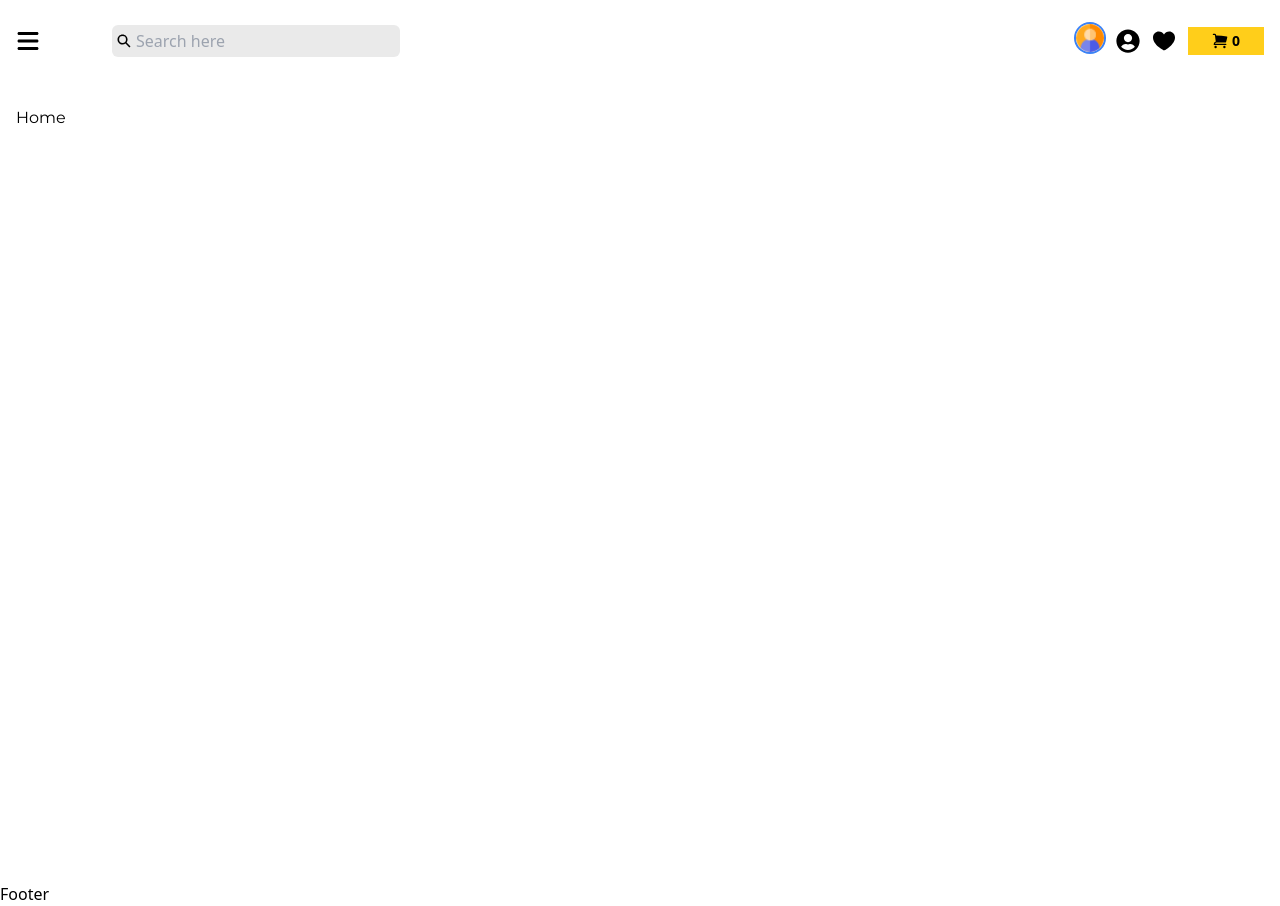
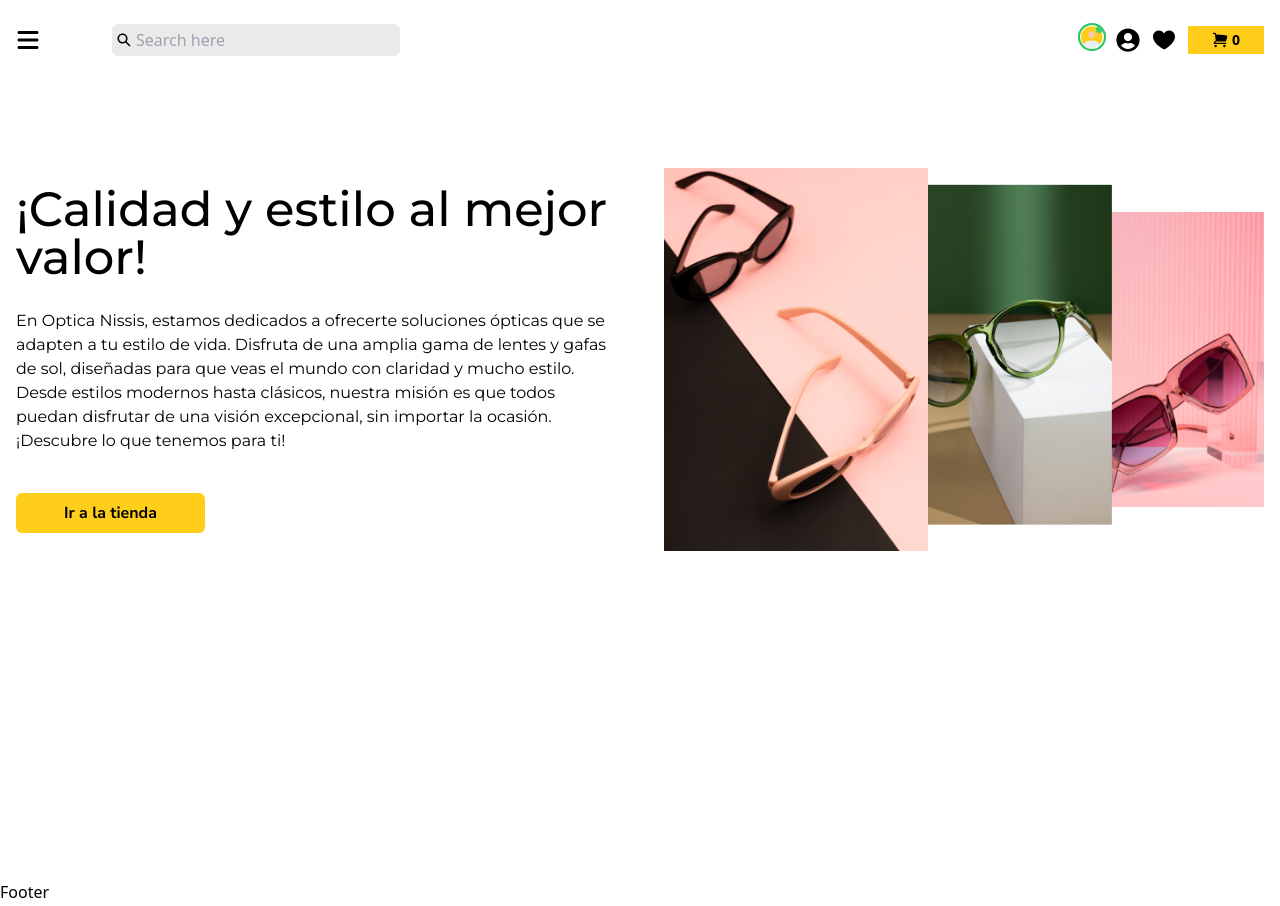
Before and after one commit to luli91/vision-web, a React (Vite) app: page / in a window 1280 px wide. Built offline with nearby package versions, Linux system fonts and the light colour scheme.

Commit message:
banner completo

```diff
--- a/src/App.css
+++ b/src/App.css
@@ -32,7 +32,7 @@
  }
 
  .btn-primary {
-    @apply bg-primary  px-12 py-2 rounded-md text-base font-secondary font-bold hover:bg-second hover:text-white transition-all duration-200 cursor-pointer
+    @apply bg-primary px-12 py-2 rounded-md text-base font-secondary font-bold hover:bg-green-950 hover:text-white transition-all duration-200 cursor-pointer
  }
 
 .html{
--- a/src/components/NavBar.jsx
+++ b/src/components/NavBar.jsx
@@ -44,7 +44,7 @@ const NavBar = () => {
                     {
                         currentUser ? <>
                         <button onClick={() => setIsDropdownOpen(!isDropdownOpen)}>
-                            <img src={ avatarImg } alt="logged in user"className={`size-7 rounded-full ${currentUser ? 'ring-2 ring-blue-500':'' }`} />
+                            <img src={ avatarImg } alt="logged in user"className={`size-6 rounded-full ${currentUser ? 'ring-2 ring-green-500 ':'' }`} />
                         </button>
                         {/* show dropdowns */}
                         {
--- /dev/null
+++ b/src/pages/home/Banner.jsx
@@ -0,0 +1,23 @@
+import React from 'react'
+
+import bannerImg from "../../assets/banner.png"
+
+const Banner = () => {
+  return (
+    <div className='flex flex-col md:flex-row-reverse py-16 justify-between items-center gap-12'>
+        <div className='md:w-1/2 w-full flex items-center md:justify-end'>
+            <img src={bannerImg} alt="banner" />
+        </div>
+        <div className='md:w-1/2 w-full'>
+            <h1 className='md:text-5xl text-2xl font-medium mb-7'>¡Calidad y estilo al mejor valor!</h1>
+            <p className='mb-10'>
+        En Optica Nissis, estamos dedicados a ofrecerte soluciones ópticas que se adapten a tu estilo de vida. Disfruta de una amplia gama de lentes y gafas de sol, diseñadas para que veas el mundo con claridad y mucho estilo. Desde estilos modernos hasta clásicos, nuestra misión es que todos puedan disfrutar de una visión excepcional, sin importar la ocasión. ¡Descubre lo que tenemos para ti!</p>
+            <button className='btn-primary'>Ir a la tienda</button>
+        </div>
+
+
+    </div>
+  )
+}
+
+export default Banner
--- /dev/null
+++ b/src/pages/home/Home.jsx
@@ -0,0 +1,13 @@
+import React from 'react'
+import Banner from '../home/Banner'
+
+
+const Home = () => {
+    return (
+        <>
+            <Banner/>
+        </>
+    )
+}
+
+export default Home
--- a/src/routes/router.jsx
+++ b/src/routes/router.jsx
@@ -1,5 +1,6 @@
 import {createBrowserRouter} from "react-router-dom";
 import App from "../App";
+import Home from "../pages/Home/Home";
 
   const router = createBrowserRouter([
     {
@@ -8,7 +9,7 @@ import App from "../App";
       children: [
         {
             path: "/",
-            element: <h1>Home</h1>,
+            element: <Home/>,
         },
         {
             path: "/orders",
```
Also changed, not shown: src/assets/avatar.png, src/assets/banner.png.
